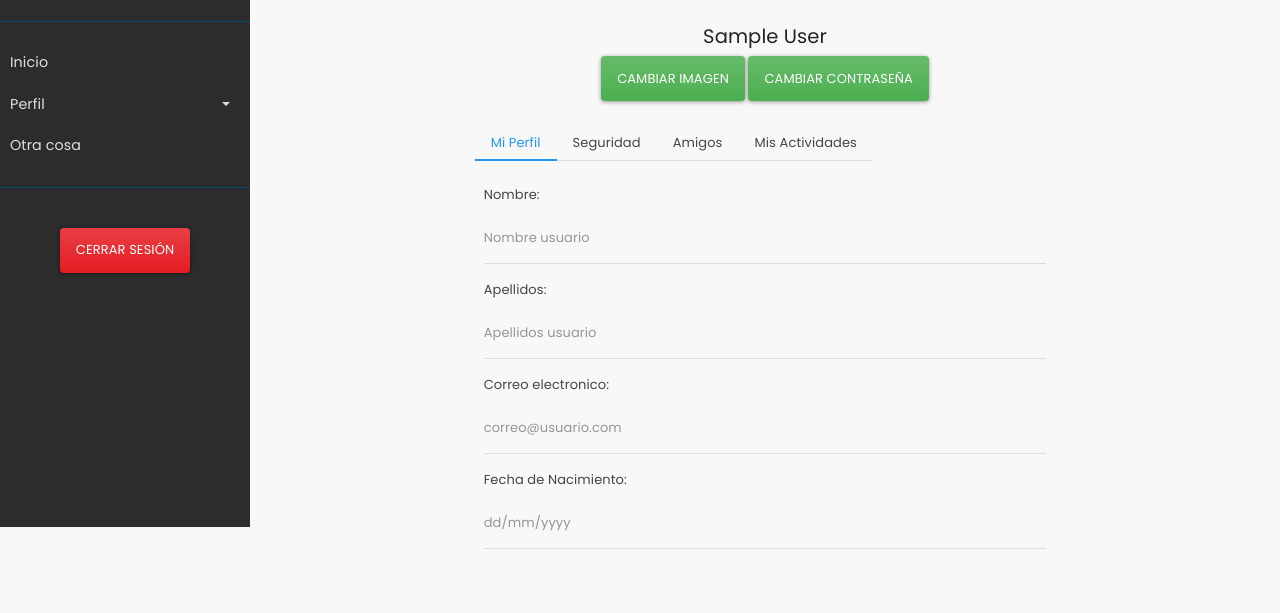
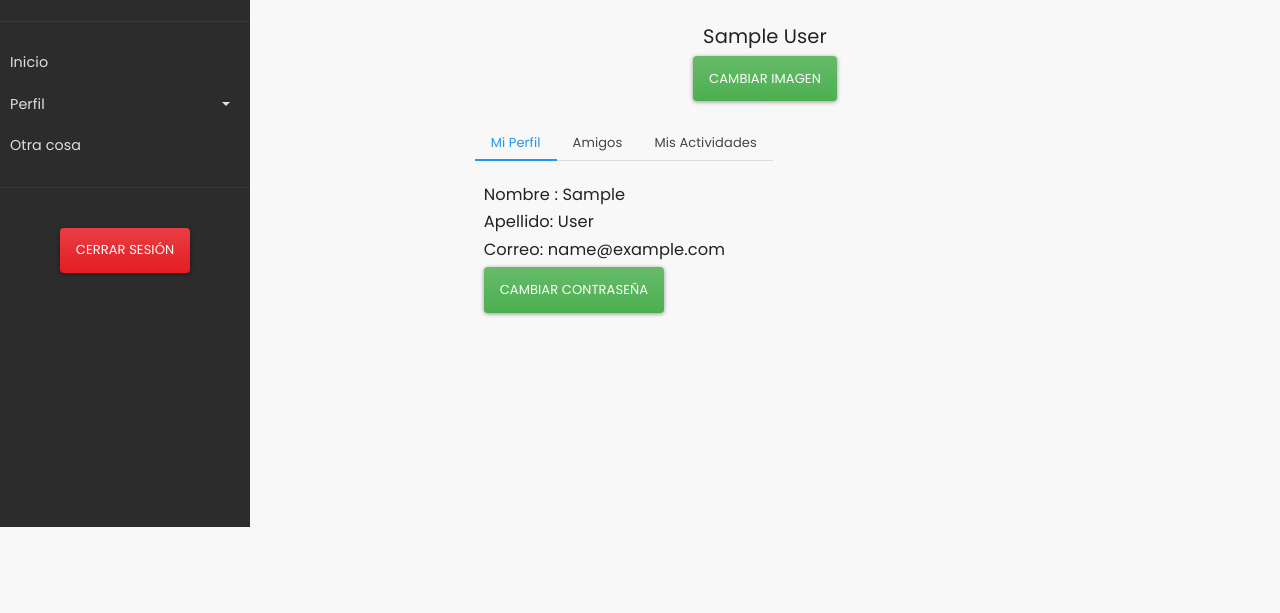
Before and after one commit to DCC-CC4401/2019-2-Name-out-of-bounds-T4, a Django app: page /perfil/ in a window 1280 px wide. Shown: the part 273-886 px from the top of the page. After the commit the page ends 800 px from the top, so only its background shows below. Run offline with Django 3.2, Linux system fonts and the light colour scheme; the visitor is signed in with stand-in values (Sample User, id 1); data that the repository does not hold is empty; some libraries are stand-ins or nearby versions.

Commit message:
Funcionalidad amigos

```diff
--- a/ProyectoDjango/tarea4/forms.py
+++ b/ProyectoDjango/tarea4/forms.py
@@ -16,3 +16,6 @@ class RegisterForm(forms.Form):
 
 class CambioDeImagenForm(forms.Form):
     file = forms.ImageField()
+
+class UserForm(forms.Form):
+    email = forms.EmailField(widget=forms.HiddenInput(), max_length=140)
--- a/ProyectoDjango/tarea4/templates/UserProfile.html
+++ b/ProyectoDjango/tarea4/templates/UserProfile.html
@@ -12,7 +12,6 @@
             <div class="col text-center">
                 <p class="h4 text-center text-dark">{{ user.first_name}} {{ user.last_name }}</p>
                 <a href="cambioImagen" class="btn btn-success" role="button">Cambiar Imagen</a>
-                <a href="cambioContraseña" class="btn btn-success" role="button">Cambiar Contraseña</a>
             </div>
         </div>
 
@@ -25,10 +24,6 @@
                     <li class="nav-item">
                         <a class="nav-link nav-link-fix active" id="profile-tab-mi-perfil" data-toggle="tab"
                            href="#Perfil" role="tab" aria-controls="home" aria-selected="true">Mi Perfil</a>
-                    </li>
-                    <li class="nav-item">
-                        <a class="nav-link nav-link-fix" id="profile-tab-seguridad" data-toggle="tab" href="#Seguridad"
-                           role="tab" aria-controls="profile" aria-selected="false">Seguridad</a>
                     </li>
                     <li class="nav-item">
                         <a class="nav-link nav-link-fix" id="contact-tab-amigos" data-toggle="tab" href="#Amigos"
@@ -49,129 +44,67 @@
 
                 <!--PESTAÑA MI PERFIL-->
                 <div class="tab-pane fade show active" id="Perfil" role="tabpanel" aria-labelledby="Perfil-tab">
-                    <form>
-                        <!--Nombre-->
-                        <fieldset disabled>
-                            <div class="form-group">
-                                <label for="disabledTextInput">Nombre:</label>
-                                <input type="text" id="disabledTextInputNombre" class="form-control"
-                                       placeholder="Nombre usuario">
+
+                    <p class="h5 text-dark">Nombre : {{ user.first_name }}</p>
+                    <p class="h5 text-dark">Apellido: {{ user.last_name }}</p>
+                    <p class="h5 text-dark">Correo: {{ user.email }}</p>
+                    <a href="cambioContraseña" class="btn btn-success" role="button">Cambiar Contraseña</a>
+
                 </div>
-                        </fieldset>
-
-                        <!--Apellidos-->
-                        <fieldset disabled>
-                            <div class="form-group">
-                                <label for="disabledTextInput">Apellidos:</label>
-                                <input type="text" id="disabledTextInputApellidos" class="form-control"
-                                       placeholder="Apellidos usuario">
-                            </div>
-                        </fieldset>
-
-                        <!--Correo Electronico -->
-                        <fieldset disabled>
-                            <div class="form-group">
-                                <label for="disabledTextInput">Correo electronico:</label>
-                                <input type="text" id="disabledTextInput" class="form-control"
-                                       placeholder="correo@usuario.com">
-                            </div>
-                        </fieldset>
-
-                        <!--Fecha de nacimiento -->
-                        <fieldset disabled>
-                            <div class="form-group">
-                                <label for="disabledTextInput">Fecha de Nacimiento:</label>
-                                <input type="text" id="disabledTextInputFechaNacimiento" class="form-control"
-                                       placeholder="dd/mm/yyyy">
-                            </div>
-                        </fieldset>
-                    </form>
-                </div>
-
-                <!--PESTAÑA SEGURIDAD-->
-                <div class="tab-pane fade show disabled" id="Seguridad" role="tabpanel" aria-labelledby="Seguridad-tab">
-                    <form>
-                        <!--Contraseña actual-->
-                        <fieldset disabled>
-                            <div class="form-group">
-                                <label for="disabledTextInput">Contraseña actual:</label>
-                                <input type="text" id="disabledTextInputContraseñaActual" class="form-control"
-                                       placeholder="************">
-                            </div>
-                        </fieldset>
-
-                        <!--Contraseña nueva-->
-                        <div class="form-group">
-                            <label for="exampleInputEmail1">Nueva Contraseña</label>
-                            <input type="email" class="form-control" id="exampleInputEmail1"
-                                   aria-describedby="emailHelp" placeholder="Nueva Contraseña">
-                        </div>
-
-                        <!--Contraseña confirmacion-->
-                        <div class="form-group">
-                            <label for="exampleInputEmail1">Confirmación Contraseña</label>
-                            <input type="email" class="form-control" id="Pass-conf" aria-describedby="emailHelp"
-                                   placeholder="Confirmación Contraseña">
-                        </div>
-
-                    </form>
-                    <button type="submit" class="btn btn-success">Cambiar contraseña</button>
-                </div>
-
                 <!--PESTAÑA AMIGOS-->
                 <div class="tab-pane fade" id="Amigos" role="tabpanel" aria-labelledby="Amigos-tab">
 
                     <div class="input-group mb-3">
+                        <!-- Nose porque al añadir el form se echa a perder el formato :c -->
+                        <form action="{% url 'perfil' %}" method="GET">
+                            <table>
+                            <tr>
+                                <td><input name="q" class="form-control" type="text" placeholder="Buscar amigos"></td>
+
+                                <td><button class="btn btn-secondary" type="submit">Buscar</button></td>
+                            </tr>
+
+                            </table>
+                        </form>
+                    </div>
+                        <!--
                         <input type="text" class="form-control" placeholder="Buscar amigos"
                                aria-label="Recipient's username" aria-describedby="button-addon2">
+
                         <div class="input-group-append">
                             <button class="btn btn-secondary" type="button" id="button-addon2">Buscar</button>
                         </div>
-                    </div>
+                        -->
 
-                    <!-- Descomentar este pedazo de codigo para ver interfaz resultados busqueda-->
-                    <!-- Enviar solicitud de Amistad
+                     Enviar solicitud de Amistad
                     <div class="card spaced" style="width: 100%;">
                         <div class="card-header">
                             Resultados búsqueda
+                            <!-- Bug con el id, al hacer click en el boton de busqueda se abren los amigos tambien -->
                             <button class="btn btn-sm btn-success float-right" type="button" data-toggle="collapse"
                                     data-target="#friends-list" aria-expanded="false" aria-controls="friends-list"
                                     id="friends-toggle" onclick="toggleName(this.id)">Ver más
                             </button>
                         </div>
                         <ul class="list-group list-group-flush collapse" id="friends-list">
+
+                            {% for persona in object_list %}
+
                                 <li class="list-group-item">
+                                <img src="{{persona.foto.url}}" width="70px" height="50px">
                                     <a href="404" class="fr-link">
-                                    Chris Evans</a>
-                                <button type="button" class="btn btn-sm btn-outline-success float-right">Agregar a
-                                    amigos
-                                </button>
+                                           {{ persona.user.first_name }} {{ persona.user.last_name }}</a>
+                                <form action="{% url 'perfil' %}" method="post">
+                                    {% csrf_token %}
+                                    <input type="hidden" name="email" value="{{ persona.user.email }}"/> <!-- llave de la persona -->
+                                    <button type="submit" name="agregar_amigo" class="btn btn-sm btn-outline-success float-right">Agregar amigo</button>
+
+                                </form>
                                 </li>
-                            <li class="list-group-item">
-                                <a href="404" class="fr-link">
-                                    Chris Hemsworth</a>
-                                <button type="button" class="btn btn-sm btn-outline-success float-right">Agregar a
-                                    amigos
-                                </button>
-                            </li>
-                            <li class="list-group-item">
-                                <a href="404" class="fr-link">
-                                    Chris Pratt</a>
-                                <button type="button" class="btn btn-sm btn-outline-success float-right">Agregar a
-                                    amigos
-                                </button>
-                            </li>
-                            <li class="list-group-item">
-                                <a href="404" class="fr-link">
-                                    Chris Pyne</a>
-                                <button type="button" class="btn btn-sm btn-outline-success float-right">Agregar a
-                                    amigos
-                                </button>
-                            </li>
+                            {% endfor %}
 
                         </ul>
                     </div>
-                </div> -->
 
                     <!-- Solicitudes de amistad -->
                     <div class="card spaced" style="width: 100%;">
@@ -184,41 +117,25 @@
                             </button>
                         </div>
                         <ul class="list-group list-group-flush collapse" id="friends-request-list">
+
+                            {% for solicitud in sol %}
+
                                 <li class="list-group-item">
+                                <img src="{{solicitud.user_2.foto.url}}" width="70px" height="50px">
                                     <a href="404" class="fr-link">
-                                    Keanu Reeves</a>
-                                <button type="button" class="btn btn-sm btn-outline-success float-right">Aceptar
+                                           {{ solicitud.user_2.user.first_name }} {{ solicitud.user_2.user.last_name }}</a>
+                                <form action="{% url 'perfil' %}" method="POST">
+                                    {% csrf_token %}
+                                    <input type="hidden" name="email" value="{{ solicitud.user_2.user.email }}"/>
+                                    <button type="submit" name="aceptar_sol" class="btn btn-sm btn-outline-success float-right">Aceptar
                                     </button>
                                     <p class="float-right" style="margin-left: 10px"></p>
-                                <button type="button" class="btn btn-sm btn-outline-danger float-right">Rechazar
+                                    <button type="submit" name="rechazar_sol" class="btn btn-sm btn-outline-danger float-right">Rechazar
                                     </button>
+                                </form>
                                 </li>
-                            <li class="list-group-item">
-                                <a href="404" class="fr-link">
-                                    Bobby Tables</a>
-                                <button type="button" class="btn btn-sm btn-outline-success float-right">Aceptar
-                                </button>
-                                <p class="float-right" style="margin-left: 10px"></p>
-                                <button type="button" class="btn btn-sm btn-outline-danger float-right">Rechazar
-                                </button>
-                            </li>
-                            <li class="list-group-item">
-                                <a href="404" class="fr-link">
-                                    Grace Hopper</a>
-                                <button type="button" class="btn btn-sm btn-outline-success float-right">Aceptar
-                                </button>
-                                <p class="float-right" style="margin-left: 10px"></p>
-                                <button type="button" class="btn btn-sm btn-outline-danger float-right">Rechazar
-                                </button>
-                            </li>
-                            <li class="list-group-item">
-                                <a href="404" class="fr-link">Ada Lovelace</a>
-                                <button type="button" class="btn btn-sm btn-outline-success float-right">Aceptar
-                                </button>
-                                <p class="float-right" style="margin-left: 10px"></p>
-                                <button type="button" class="btn btn-sm btn-outline-danger float-right">Rechazar
-                                </button>
-                            </li>
+
+                            {% endfor %}
 
                         </ul>
                     </div>
@@ -233,30 +150,21 @@
                             </button>
                         </div>
                         <ul class="list-group list-group-flush collapse" id="friends-list">
+                            {% for amigo in amigos %}
+
                                 <li class="list-group-item">
+                                <img src="{{amigo.user_2.foto.url}}" width="70" height="50px">
                                     <a href="404" class="fr-link">
-                                    Christopher Machine</a>
-                                <button type="button" class="btn btn-sm btn-outline-danger float-right">Eliminar
+                                           {{ amigo.user_2.user.first_name }} {{ amigo.user_2.user.last_name }}</a>
+                                <form action="{% url 'perfil' %}" method="POST">
+                                    {% csrf_token %}
+                                    <input type="hidden" name="email" value="{{ amigo.user_2.user.email }}"/>
+                                    <button type="submit" name="eliminar_amigo" class="btn btn-sm btn-outline-danger float-right">Eliminar
                                     </button>
+                                </form>
                                 </li>
-                            <li class="list-group-item">
-                                <a href="404" class="fr-link">
-                                    Alonzo Church</a>
-                                <button type="button" class="btn btn-sm btn-outline-danger float-right">Eliminar
-                                </button>
-                            </li>
-                            <li class="list-group-item">
-                                <a href="404" class="fr-link">
-                                    Allan Hotdog</a>
-                                <button type="button" class="btn btn-sm btn-outline-danger float-right">Eliminar
-                                </button>
-                            </li>
-                            <li class="list-group-item">
-                                <a href="404" class="fr-link">
-                                    Joan Clarke</a>
-                                <button type="button" class="btn btn-sm btn-outline-danger float-right">Eliminar
-                                </button>
-                            </li>
+
+                            {% endfor %}
 
                         </ul>
                     </div>
--- a/ProyectoDjango/tarea4/urls.py
+++ b/ProyectoDjango/tarea4/urls.py
@@ -13,5 +13,4 @@ urlpatterns = [
     path('logout/',logout,name='logout'),
     path('perfil/cambioImagen/',cambioImagen, name='cambioImagen'),
     url('perfil/cambioContraseña/', views.cambioContraseña, name='cambioContraseña'),
-    #path('perfil/cambioContraseña/',cambioContraseña, name='cambioContraseña')
 ] + static(settings.MEDIA_URL, document_root=settings.MEDIA_ROOT)
--- a/ProyectoDjango/tarea4/views.py
+++ b/ProyectoDjango/tarea4/views.py
@@ -10,8 +10,9 @@ from .forms import CambioDeImagenForm
 from django.contrib import messages
 from django.contrib.auth import update_session_auth_hash
 from django.contrib.auth.forms import PasswordChangeForm
-from django.shortcuts import render, redirect
 from django.utils.translation import ugettext as _
+from django.db.models import Q
+from .forms import UserForm
 
 # Create your views here.
 def landingpage(request):
@@ -22,7 +23,101 @@ def logout(request):
     return render(request,'LandingPage.html')
 
 def perfil(request):
-    return render(request, 'UserProfile.html')
+
+    if 'q' in request.GET:
+        query = request.GET.get('q')
+        busqueda = Usuario.objects.filter(
+            Q(user__first_name__icontains=query) | Q(user__last_name__icontains=query)
+        ).exclude(user=request.user)
+
+        for u in busqueda:
+
+            try:
+                usr = Usuario.objects.get(user=request.user)
+                Relaciones.objects.get(user_1=u,user_2=usr)
+                Relaciones.objects.get(user_1=usr,user_2=u)
+                busqueda = busqueda.exclude(user=u.user)
+
+            except Relaciones.DoesNotExist:
+                pass
+    else:
+        busqueda = []
+
+
+    if 'agregar_amigo' in request.POST:
+
+        amigo_form = UserForm(request.POST)
+
+        if amigo_form.is_valid():
+
+            amigo = amigo_form.cleaned_data['email']
+            add = Usuario.objects.get(user__email=amigo)
+            adder = Usuario.objects.get(user=request.user)
+            relacion1 = Relaciones(user_1=adder,user_2=add, estado='1') # 1 manda la solicitud
+            relacion2 = Relaciones(user_1=add, user_2=adder, estado='2') # 1 recibe la solicitud
+            relacion1.save()
+            relacion2.save()
+
+        else:
+            print("wtf")
+
+    elif 'aceptar_sol' in request.POST:
+        amigo_form = UserForm(request.POST)
+        if amigo_form.is_valid():
+            amigo = amigo_form.cleaned_data['email']
+            amigo_usuario = Usuario.objects.get(user__email=amigo)
+            usuario = Usuario.objects.get(user=request.user)
+            rel1 = Relaciones.objects.get(user_1=amigo_usuario, user_2=usuario, estado='1')
+            rel1.estado = '0'
+            rel2 = Relaciones.objects.get(user_1=usuario, user_2=amigo_usuario, estado='2')
+            rel2.estado = '0'
+            rel1.save()
+            rel2.save()
+
+        else:
+            print("wtf2")
+
+    elif 'rechazar_sol' in request.POST:
+        amigo_form = UserForm(request.POST)
+        if amigo_form.is_valid():
+            amigo = amigo_form.cleaned_data['email']
+            amigo_usuario = Usuario.objects.get(user__email=amigo)
+            usuario = Usuario.objects.get(user=request.user)
+            rel1 = Relaciones.objects.get(user_1=amigo_usuario, user_2=usuario, estado='1')
+            rel2 = Relaciones.objects.get(user_1=usuario, user_2=amigo_usuario, estado='2')
+            rel1.delete()
+            rel2.delete()
+
+        else:
+            print("wtf3")
+
+    elif 'eliminar_amigo' in request.POST:
+        amigo_form = UserForm(request.POST)
+        if amigo_form.is_valid():
+            amigo = amigo_form.cleaned_data['email']
+            amigo_usuario = Usuario.objects.get(user__email=amigo)
+            usuario = Usuario.objects.get(user=request.user)
+            rel1 = Relaciones.objects.get(user_1=amigo_usuario, user_2=usuario, estado='0')
+            rel2 = Relaciones.objects.get(user_1=usuario, user_2=amigo_usuario, estado='0')
+            rel1.delete()
+            rel2.delete()
+
+        else:
+            print("wtf4")
+
+    try:
+        solicitudes = Relaciones.objects.filter(user_1__user=request.user, estado='2')
+
+    except Relaciones.DoesNotExist:
+        solicitudes = None
+
+    try:
+        amigos = Relaciones.objects.filter(user_1__user=request.user, estado='0')
+
+    except Relaciones.DoesNotExist:
+        amigos = None
+
+    return render(request, 'UserProfile.html', {'object_list': busqueda, 'sol': solicitudes, 'amigos': amigos})
 
 
 def login(request):
@@ -75,7 +170,7 @@ def cambioContraseña(request):
             messages.success(request, _('¡Se ha actualizado la contraseña correctamente!'))
             return HttpResponseRedirect('/perfil/')
         else:
-            messages.error(request, _('Porfavor corrregir el error siguiente.'))
+            messages.error(request, _('Porfavor corrregir el siguiente error.'))
     else:
         form = PasswordChangeForm(request.user)
     return render(request, 'cambioDeContraseña.html', {
```
Lines whose indentation alone changed are shown as unchanged.
